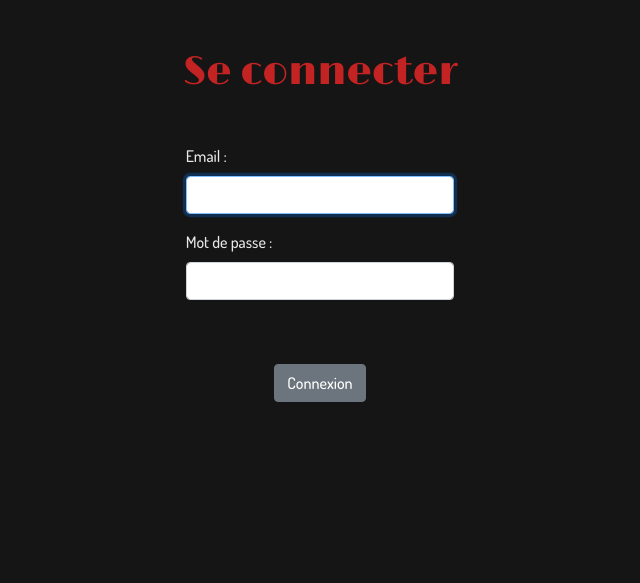
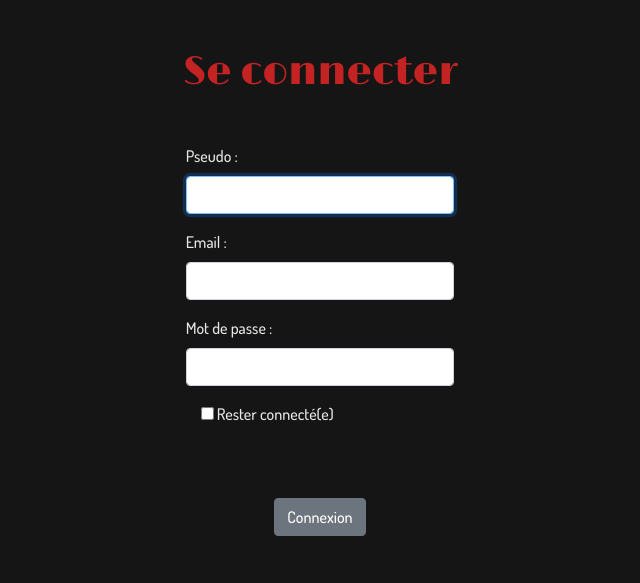
Before and after one commit to Les-Croustibat/Clap, a Symfony app: template templates/security/login.html.twig in a window 1280 px wide. Shown: the top 583 px of the page, without its empty margins (320-960 px from the left). Run offline with Twig, Linux system fonts and the light colour scheme; the template is opened without the code that fills it, so the values that code supplies are empty; some libraries are stand-ins or nearby versions.

Commit message:
Option "rester connecté"

```diff
--- a/src/Controller/SecurityController.php
+++ b/src/Controller/SecurityController.php
@@ -6,14 +6,16 @@ use Symfony\Bundle\FrameworkBundle\Controller\AbstractController;
 use Symfony\Component\HttpFoundation\Response;
 use Symfony\Component\Routing\Annotation\Route;
 use Symfony\Component\Security\Http\Authentication\AuthenticationUtils;
+use App\Entity\User;
 
 class SecurityController extends AbstractController
 {
 
     public function login(AuthenticationUtils $authenticationUtils): Response
     {
+        // SI ON VEUT REDIRIGER VERS LA PAGE D ACCUEIL SI DEJA CONNECTE
         // if ($this->getUser()) {
-        //     return $this->redirectToRoute('target_path');
+        //     return $this->redirectToRoute('default_home');
         // }
 
         // get the login error if there is one
--- a/src/Security/LoginFormAuthenticator.php
+++ b/src/Security/LoginFormAuthenticator.php
@@ -54,7 +54,7 @@ class LoginFormAuthenticator extends AbstractFormLoginAuthenticator implements P
         ];
         $request->getSession()->set(
             Security::LAST_USERNAME,
-            $credentials['email']
+            $credentials['email'],
         );
 
         return $credentials;
@@ -71,7 +71,7 @@ class LoginFormAuthenticator extends AbstractFormLoginAuthenticator implements P
 
         if (!$user) {
             // fail authentication with a custom error
-            throw new CustomUserMessageAuthenticationException('Email could not be found.');
+            throw new CustomUserMessageAuthenticationException('Vos identifiants de connexion ne sont pas valides.');
         }
 
         return $user;
--- a/templates/security/login.html.twig
+++ b/templates/security/login.html.twig
@@ -15,7 +15,8 @@
 		<div class="row justify-content-center mb-4">
 
 			<div class="row justify-content-center mb-4">
-				<form method="post">
+				<form
+					method="post">
 
 					{# REVOIR MESSAGES D'ERREURS !! #}
 					{% if error %}
@@ -24,15 +25,21 @@
 
 					{% if app.user %}
 						<div class="mb-3">
-							Vous êtes connecté(e) en tant que "{{ app.user.username }}",
+							Vous êtes connecté(e) avec l'email "{{ app.user.username }}",
 							<a href="{{ path('security_logout') }}">Se déconnecter</a>
 						</div>
 					{% endif %}
 
 					<div class="form-group row">
+						<label for="inputPseudo">Pseudo :
+						</label>
+						<input type="text" name="pseudo" id="inputPseudo" class="form-control" required autofocus>
+					</div>
+
+					<div class="form-group row">
 						<label for="inputEmail">Email :
 						</label>
-						<input type="email" value="{{ last_username }}" name="email" id="inputEmail" class="form-control" required autofocus>
+						<input type="email" value="{{ last_username }}" name="email" id="inputEmail" class="form-control" required>
 					</div>
 
 					<div class="form-group row">
@@ -44,16 +51,11 @@
 					<input
 					type="hidden" name="_csrf_token" value="{{ csrf_token('authenticate') }}">
 
-					{#
-					        Uncomment this section and add a remember_me option below your firewall to activate remember me functionality.
-					        See https://symfony.com/doc/current/security/remember_me.html
-
-					        <div class="checkbox mb-3">
-					            <label>
-					                <input type="checkbox" name="_remember_me"> Remember me
-					            </label>
-					        </div>
-					    #}
+					<div class="checkbox mb-3">
+						<label>
+							<input type="checkbox" name="_remember_me"> Rester connecté(e)
+						</label>
+					</div>
 
 					<div class="row justify-content-center ">
 						<button class="btn btn-secondary m-5" type="submit">
```
Also changed, not shown: 1 other file.
